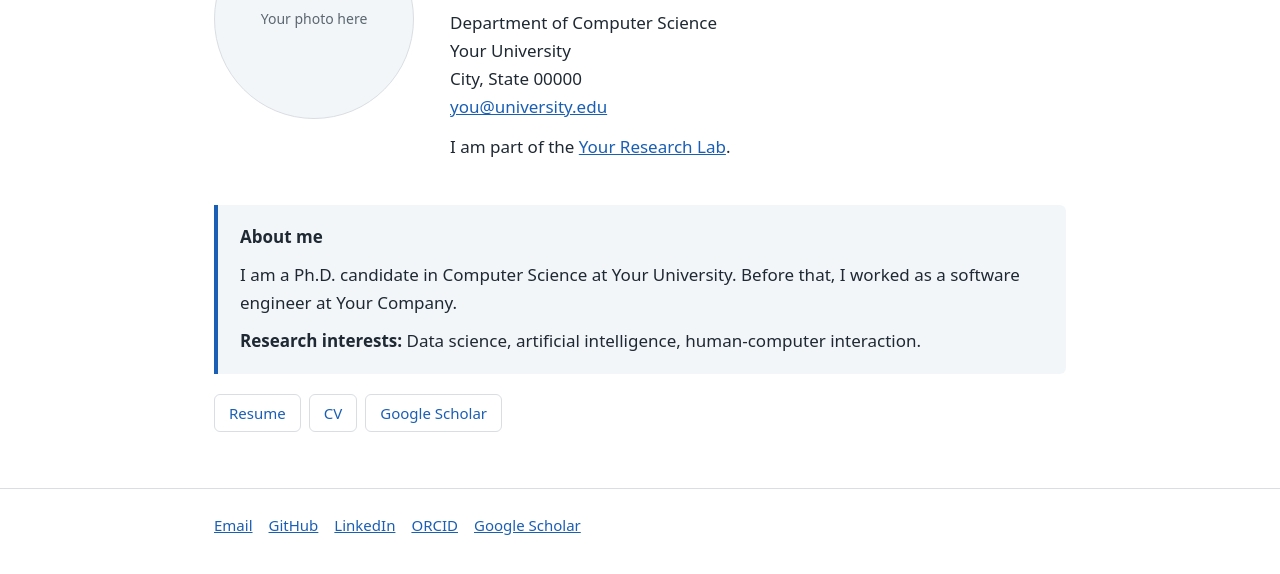
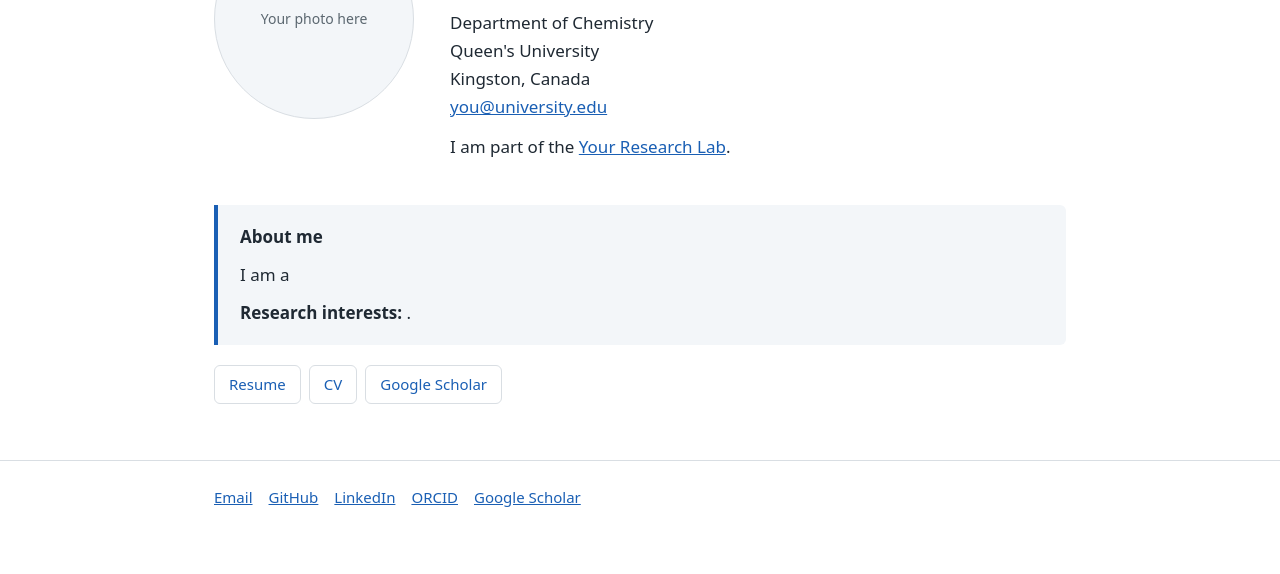
Before and after one commit to shashidwije/shashidwije.github.io, a plain HTML site: page index.html in a window 1280 px wide. Shown: the part 188-762 px from the top of the page. Drawn offline with Linux system fonts and the light colour scheme.

Commit message:
Modify the home page
Updated educational details and research interests.

```diff
--- a/index.html
+++ b/index.html
@@ -1,7 +1,7 @@
 <!DOCTYPE html>
 <html lang="en"><head><meta charset="utf-8"><meta name="viewport" content="width=device-width, initial-scale=1, viewport-fit=cover"><title>Your Name</title><link rel="stylesheet" href="style.css"></head><body><div class="top"><div class="wrap"><a class="brand" href="index.html">Your Name</a><nav><a href="education.html">Education</a><a href="experience.html">Experience</a><a href="projects.html">Projects</a><a href="publications.html">Publications</a><a href="awards.html">Awards</a></nav></div></div><main class="wrap"><div class="hero"><div class="photo">Your photo here</div><div><h1>Your Name</h1><div class="role">Ph.D. Candidate</div>
-<p>Department of Computer Science<br>Your University<br>City, State 00000<br><a href="mailto:you@university.edu">you@university.edu</a></p>
+<p>Department of Chemistry<br>Queen's University<br>Kingston, Canada<br><a href="mailto:a.wijerathna@queensu.ca">you@university.edu</a></p>
 <p>I am part of the <a href="#">Your Research Lab</a>.</p></div></div>
-<div class="about"><p><strong>About me</strong></p><p>I am a Ph.D. candidate in Computer Science at Your University. Before that, I worked as a software engineer at Your Company.</p>
-<p><strong>Research interests:</strong> Data science, artificial intelligence, human-computer interaction.</p></div>
+<div class="about"><p><strong>About me</strong></p><p>I am a </p>
+<p><strong>Research interests:</strong> .</p></div>
 <div class="links"><a href="#">Resume</a><a href="#">CV</a><a href="#">Google Scholar</a></div></main><footer><div class="wrap"><a href="mailto:you@university.edu">Email</a><a href="#">GitHub</a><a href="#">LinkedIn</a><a href="#">ORCID</a><a href="#">Google Scholar</a></div></footer></body></html>
```
